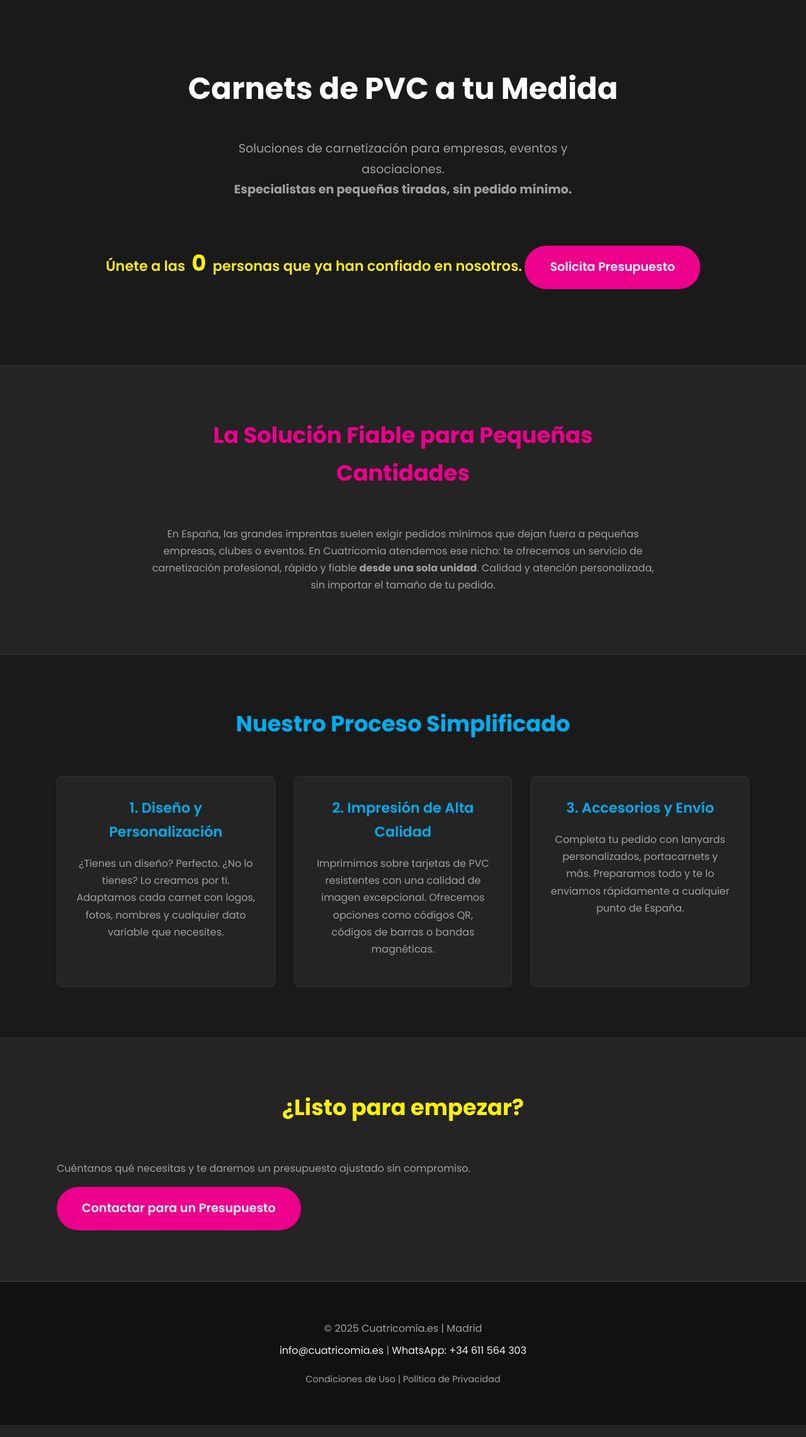
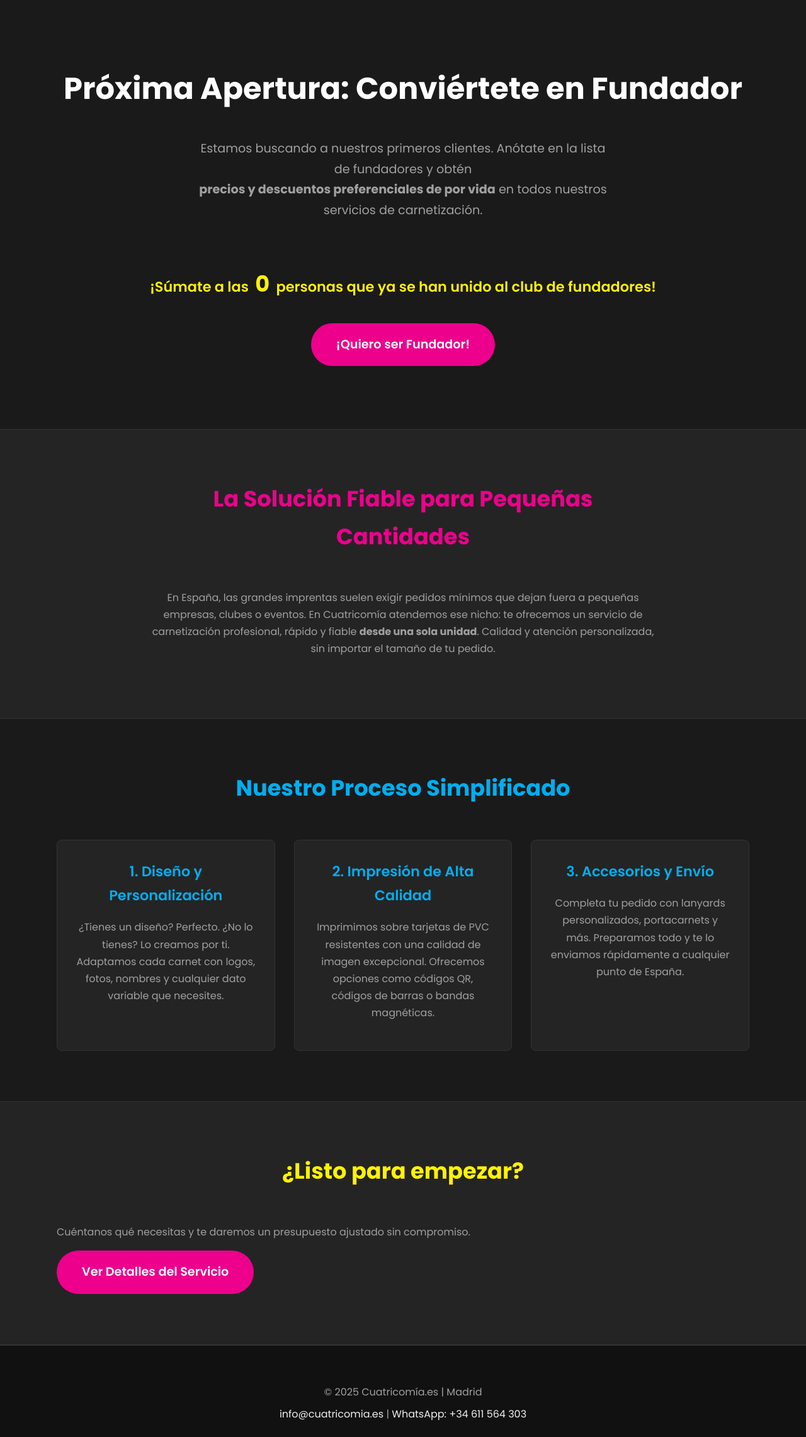
Before and after one commit to emilioclemente-apperly/cuatricomia-web, a PHP site: page / in a window 1280 px wide. Shown: the part 85-2366 px from the top of the page at 63% size. Run offline with PHP 8.4, Linux system fonts and the light colour scheme; data that the repository does not hold is empty.

Commit message:
feat: Añadir oferta para fundadores y actualizar lanyards a sublimación

```diff
--- a/carnetizacion.php
+++ b/carnetizacion.php
@@ -17,7 +17,7 @@
                     <li><strong>Diseño Personalizado:</strong> Creamos un diseño para tus carnets que se alinea con tu imagen de marca, incluyendo logos, fotos, nombres y códigos QR o de barras.</li>
                     <li><strong>Impresión en PVC:</strong> Calidad de impresión fotográfica sobre tarjetas de PVC resistentes y de larga duración, con un acabado profesional.</li>
                     <li><strong>Porta-Carnets y Accesorios:</strong> Disponemos de una variedad de porta-carnets (rígidos o flexibles) para proteger el carnet y facilitar su uso.</li>
-                    <li><strong>Lanyards Personalizados:</strong> Completa la solución con lanyards (cintas para el cuello) serigrafiados con el logo y los colores de tu empresa.</li>
+                    <li><strong>Lanyards por Sublimación:</strong> Completa la solución con lanyards (cintas para el cuello) personalizados a todo color mediante sublimación, permitiendo diseños complejos y duraderos.</li>
                 </ul>
 
                 <div class="cta-section text-center mt-4">
--- a/index.php
+++ b/index.php
@@ -2,12 +2,12 @@
 
 <section class="hero">
     <div class="container">
-        <h1>Carnets de PVC a tu Medida</h1>
-        <p class="subtitle">Soluciones de carnetización para empresas, eventos y asociaciones. <br><strong>Especialistas en pequeñas tiradas, sin pedido mínimo.</strong></p>
+        <h1>Próxima Apertura: Conviértete en Fundador</h1>
+        <p class="subtitle">Estamos buscando a nuestros primeros clientes. Anótate en la lista de fundadores y obtén <br><strong>precios y descuentos preferenciales de por vida</strong> en todos nuestros servicios de carnetización.</p>
         <div class="counter-container">
-            <p class="counter-text">Únete a las <span id="click-counter" class="counter-number">0</span> personas que ya han confiado en nosotros.</p>
+            <p class="counter-text">¡Súmate a las <span id="click-counter" class="counter-number">0</span> personas que ya se han unido al club de fundadores!</p>
         </div>
-        <a href="carnetizacion.php" class="cta-button">Solicita Presupuesto</a>
+        <a href="https://wa.me/34611564303?text=Hola%2C%20quiero%20registrarme%20como%20fundador%20para%20obtener%20precios%20preferenciales%20de%20por%20vida" class="cta-button" id="whatsapp-cta" target="_blank">¡Quiero ser Fundador!</a>
     </div>
 </section>
 
@@ -42,7 +42,7 @@
     <div class="container text-center">
         <h2 class="cmyk-y">¿Listo para empezar?</h2>
         <p class="lead">Cuéntanos qué necesitas y te daremos un presupuesto ajustado sin compromiso.</p>
-        <a href="carnetizacion.php" class="cta-button">Contactar para un Presupuesto</a>
+        <a href="carnetizacion.php" class="cta-button">Ver Detalles del Servicio</a>
     </div>
 </section>
 
```
